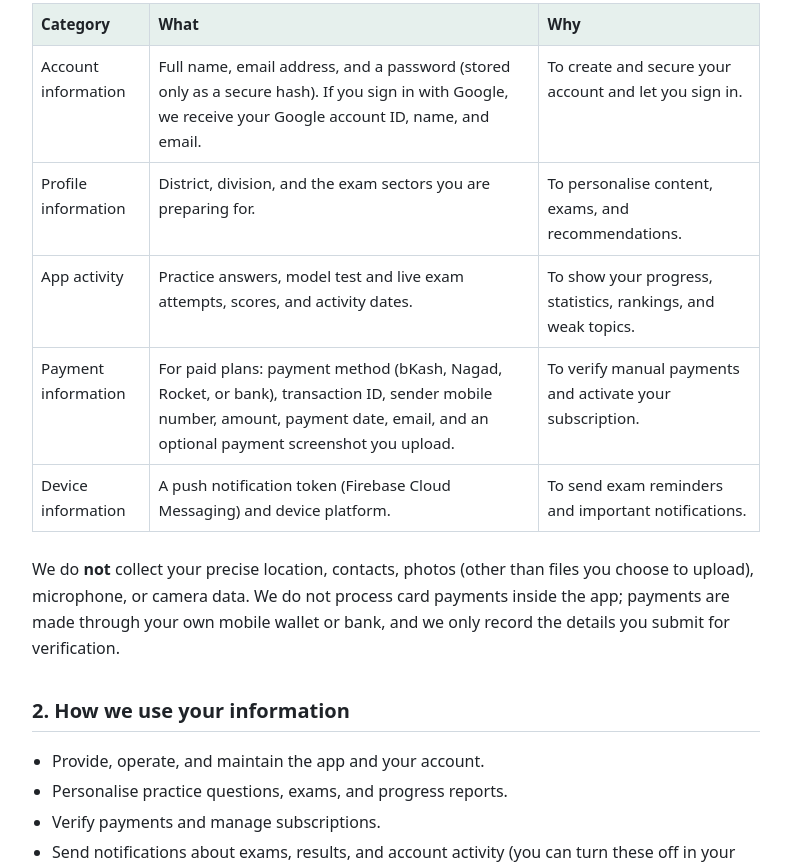
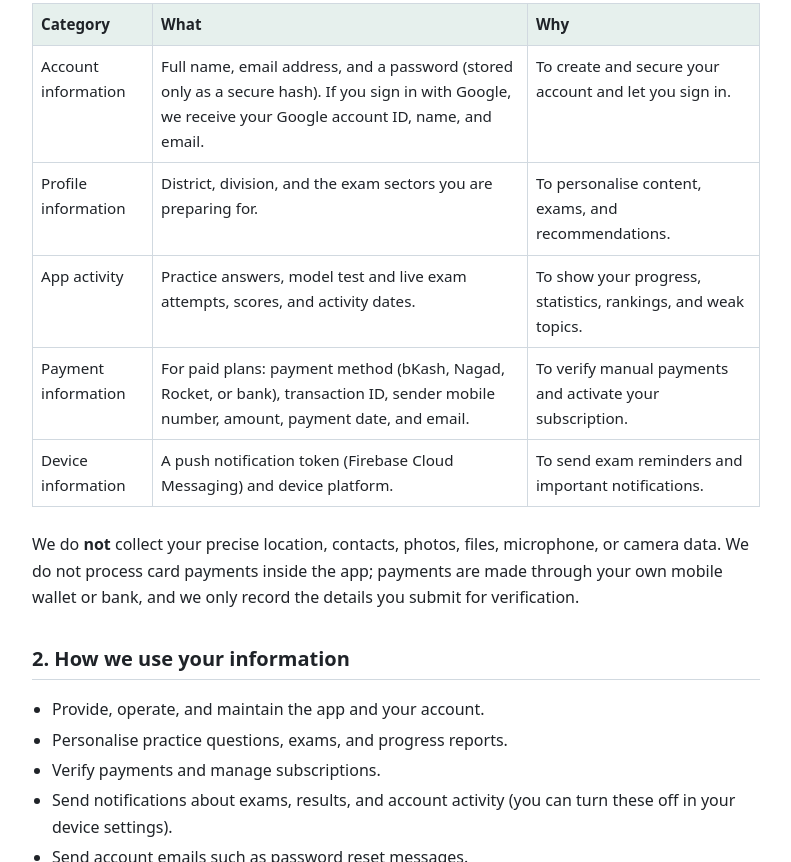
Before and after one commit to litonshil/prostutiplus-privacy, a plain HTML site: page index.html in a window 1280 px wide. Shown: the part 396-1258 px from the top of the page, without its empty margins (244-1035 px from the left). Drawn offline with Linux system fonts and the light colour scheme.

Commit message:
Remove payment screenshot from privacy policy
Co-Authored-By: Claude Opus 5.5 <noreply@anthropic.com>

```diff
--- a/index.html
+++ b/index.html
@@ -39,11 +39,11 @@
   <tr><td>Account information</td><td>Full name, email address, and a password (stored only as a secure hash). If you sign in with Google, we receive your Google account ID, name, and email.</td><td>To create and secure your account and let you sign in.</td></tr>
   <tr><td>Profile information</td><td>District, division, and the exam sectors you are preparing for.</td><td>To personalise content, exams, and recommendations.</td></tr>
   <tr><td>App activity</td><td>Practice answers, model test and live exam attempts, scores, and activity dates.</td><td>To show your progress, statistics, rankings, and weak topics.</td></tr>
-  <tr><td>Payment information</td><td>For paid plans: payment method (bKash, Nagad, Rocket, or bank), transaction ID, sender mobile number, amount, payment date, email, and an optional payment screenshot you upload.</td><td>To verify manual payments and activate your subscription.</td></tr>
+  <tr><td>Payment information</td><td>For paid plans: payment method (bKash, Nagad, Rocket, or bank), transaction ID, sender mobile number, amount, payment date, and email.</td><td>To verify manual payments and activate your subscription.</td></tr>
   <tr><td>Device information</td><td>A push notification token (Firebase Cloud Messaging) and device platform.</td><td>To send exam reminders and important notifications.</td></tr>
 </table>
 </div>
-<p>We do <strong>not</strong> collect your precise location, contacts, photos (other than files you choose to upload), microphone, or camera data. We do not process card payments inside the app; payments are made through your own mobile wallet or bank, and we only record the details you submit for verification.</p>
+<p>We do <strong>not</strong> collect your precise location, contacts, photos, files, microphone, or camera data. We do not process card payments inside the app; payments are made through your own mobile wallet or bank, and we only record the details you submit for verification.</p>
 
 <h2>2. How we use your information</h2>
 <ul>
```
